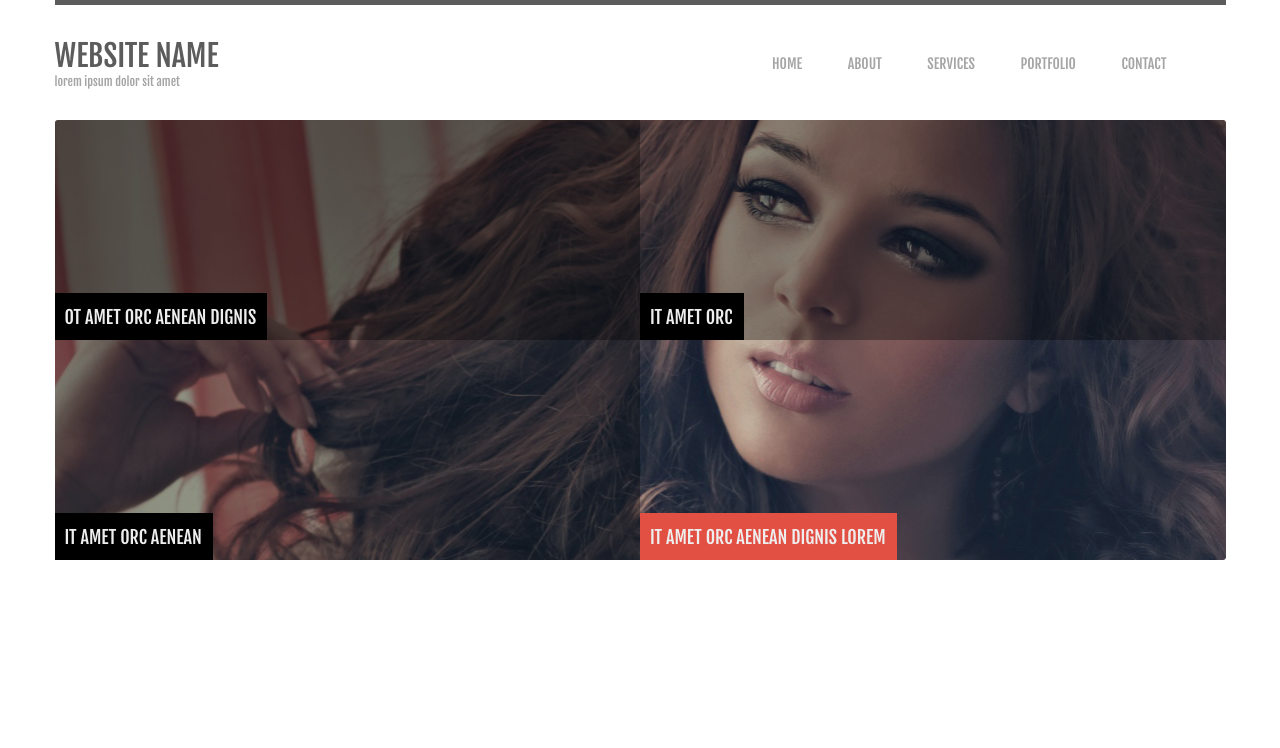
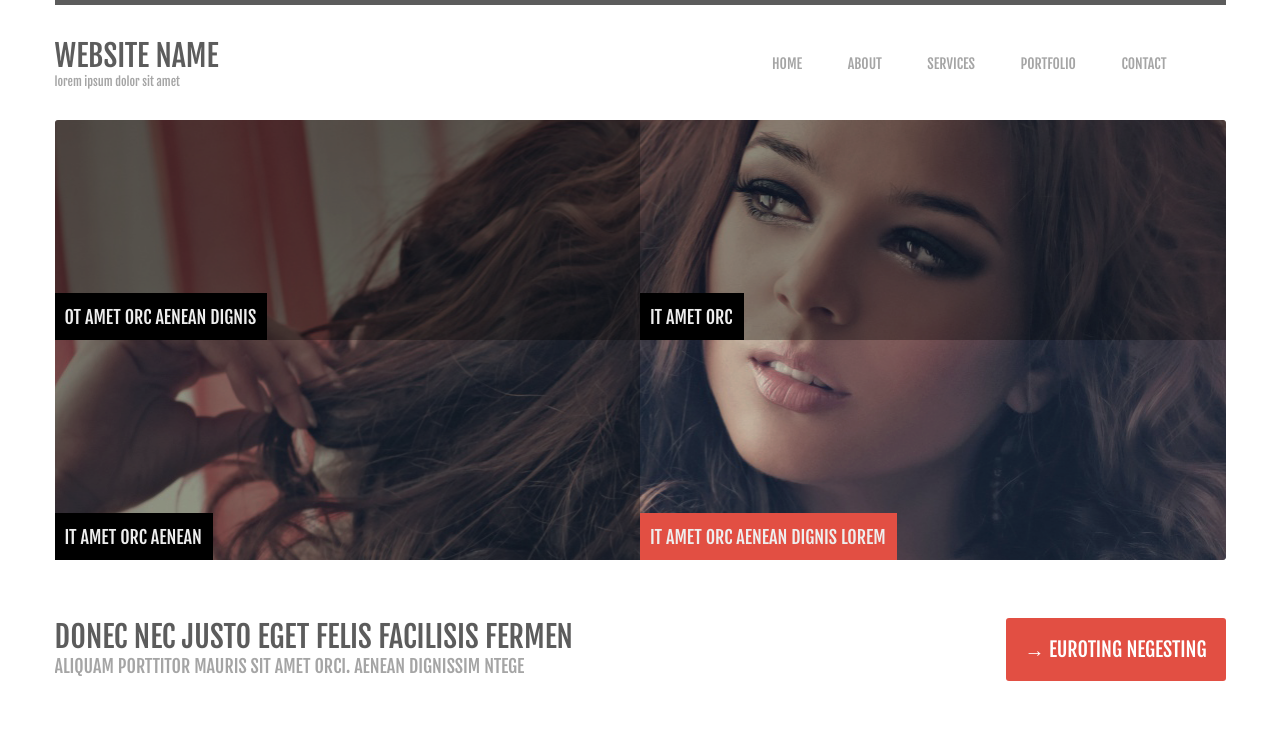
Before and after one commit to sharshoon/WebPageTask1, a plain HTML site: page index.html in a window 1280 px wide. Drawn offline with Linux system fonts and the light colour scheme.

Commit message:
implement title part for desktops

```diff
--- a/index.html
+++ b/index.html
@@ -44,6 +44,16 @@
                 </li>
             </ul>
         </div>
+        <main>
+            <div id="title-main-wrapper">
+                <div id="title-main-info">
+                    <div id="title-main">Donec nec justo eget felis facilisis fermen</div>
+                    <div id="title-main-description">Aliquam porttitor mauris sit amet orci. Aenean dignissim ntege</div>
+                </div>
+                <button type="button">→ Euroting negesting</button>
+            </div>
+        </main>
+        <div class="separator"></div>
     </div>
 </body>
 </html>
--- a/styles.css
+++ b/styles.css
@@ -1,3 +1,30 @@
+#title-main-description{
+    font-size: 18px;
+    color: #a5a5a5;
+}
+
+#title-main{
+    font-size: 30px;
+    color: #5c5c5c;
+}
+
+#title-main-wrapper button{
+    padding: 19px;
+    background-color: #e24f43;
+    outline: none;
+    color: #ffffff;
+    font-size: 20px;
+    border-radius: 3px;
+    border: 0;
+    text-transform: uppercase;
+}
+#title-main-wrapper{
+    display: flex;
+    justify-content: space-between;
+    padding: 58px 0px 64px 0px;
+    text-transform: uppercase;
+}
+
 .banner-blackout-title{
     position: absolute;
     bottom: 0;
@@ -183,6 +210,10 @@ body{
     margin: 0px;
 }
 
+ul{
+    margin: 0px;
+}
+
 *{
     font-family: 'Fjalla One';
 }
```
